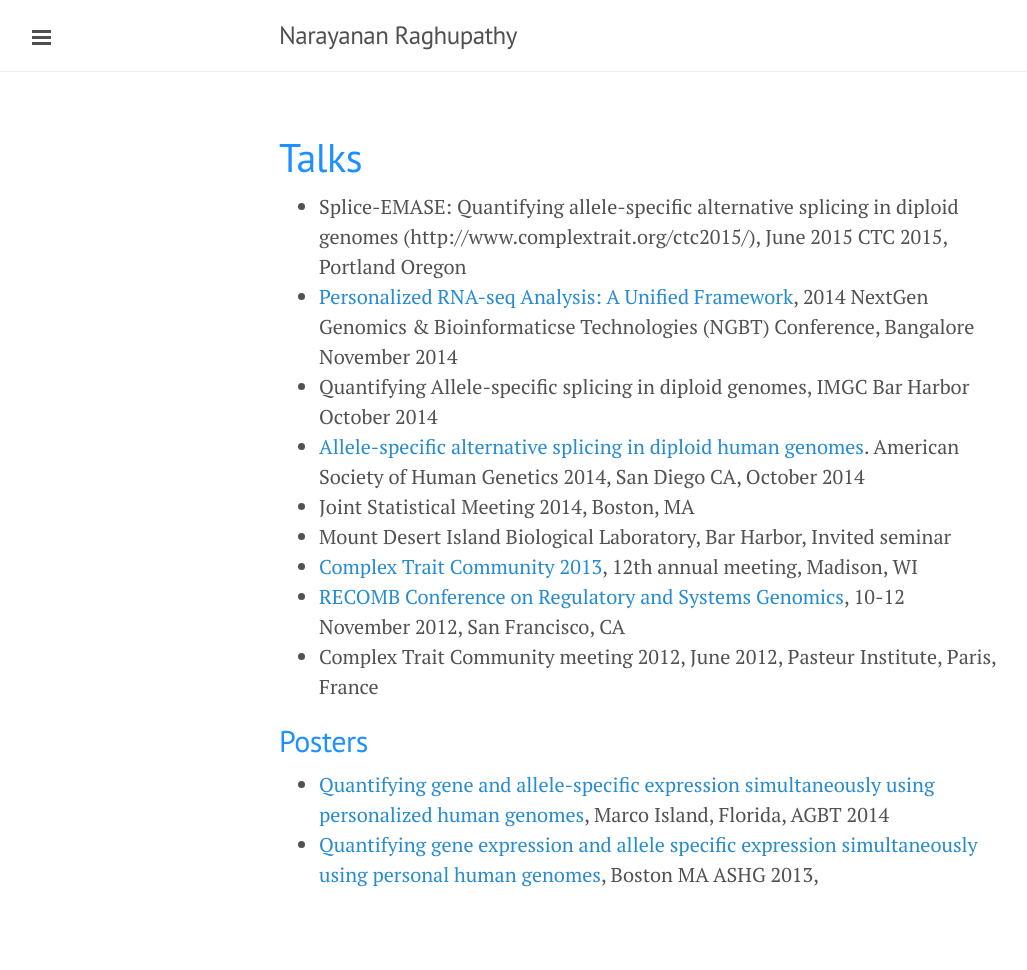
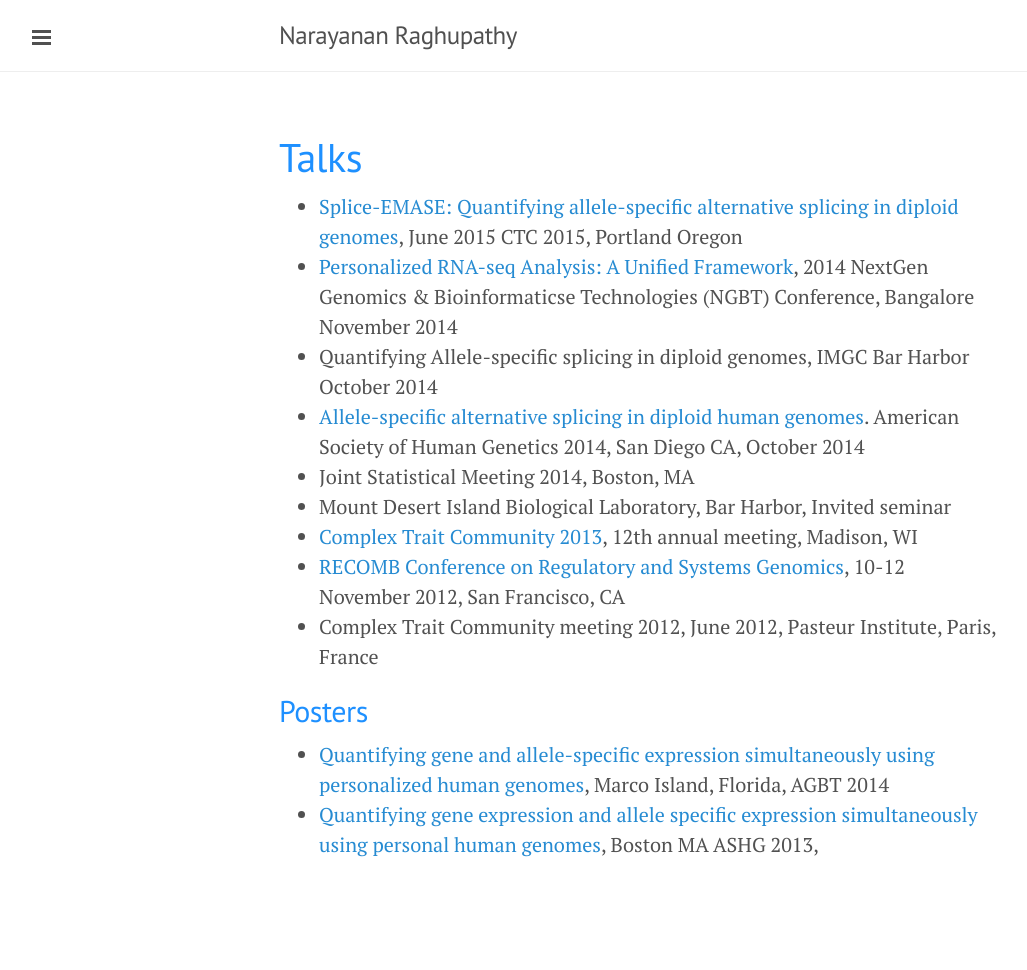
Before and after one commit to narayananr/narayananr.github.io, a Jekyll site: the page built from talks.md, in a window 1280 px wide. Shown: the whole page, without its empty margins (1-1028 px from the left). Built offline with Jekyll 4.4.1, drawn with Linux system fonts in a browser that asks for light colours; Markdown is read by kramdown in place of the engine named in the settings; after the commit the page ends 940 px from its top, so only the background shows below that.

Commit message:
updated ctc 2015

```diff
--- a/talks.md
+++ b/talks.md
@@ -2,7 +2,7 @@
 layout: page
 title: <font color="DodgerBlue">Talks</font>
 ---
-* Splice-EMASE: Quantifying allele-specific alternative splicing in diploid genomes (http://www.complextrait.org/ctc2015/), June 2015 CTC 2015, Portland Oregon
+* [Splice-EMASE: Quantifying allele-specific alternative splicing in diploid genomes](http://www.complextrait.org/ctc2015/), June 2015 CTC 2015, Portland Oregon
 * [Personalized RNA-seq Analysis: A Unified Framework](http://www.scigenomconferences.com/2014/program.php), 2014 NextGen Genomics & Bioinformaticse Technologies (NGBT) Conference, Bangalore November 2014
 * Quantifying Allele-specific splicing in diploid genomes, IMGC Bar Harbor October 2014
 * [Allele-specific alternative splicing in diploid human genomes](http://www.ashg.org/2014meeting/abstracts/fulltext/f140122188.htm). American Society of Human Genetics 2014, San Diego CA, October 2014
```
